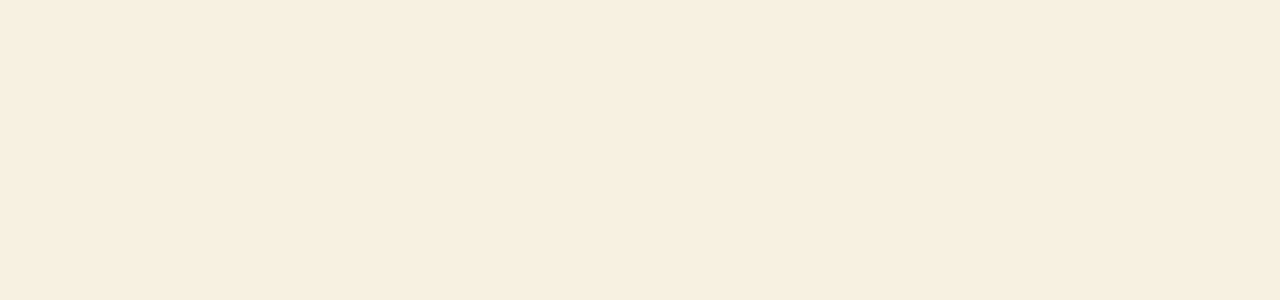
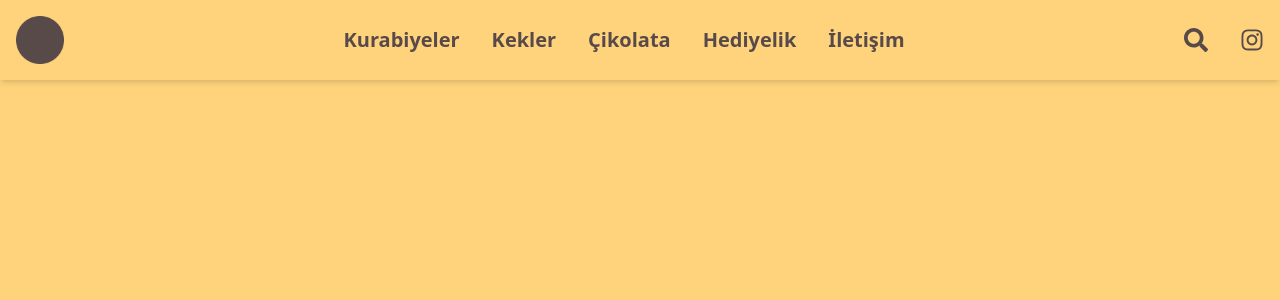
Before and after one commit to Arcadia-0/Kurabique, a React (Vite) app: page / in a window 1280 px wide. Shown: the top 300 px of the page. Built offline with nearby package versions, Linux system fonts and the light colour scheme.

Commit message:
some changes

```diff
--- a/package.json
+++ b/package.json
@@ -11,7 +11,8 @@
   },
   "dependencies": {
     "react": "^18.3.1",
-    "react-dom": "^18.3.1"
+    "react-dom": "^18.3.1",
+    "react-icons": "^5.4.0"
   },
   "devDependencies": {
     "@eslint/js": "^9.17.0",
--- a/src/App.css
+++ b/src/App.css
@@ -7,6 +7,6 @@ html {
 @tailwind utilities;
 
 body {
-  background-color: #F7F1E1;
+  background-color: #FFD37C;
 
 }
--- a/src/App.jsx
+++ b/src/App.jsx
@@ -1,10 +1,11 @@
 import './App.css'
+import Navbar from './components/Navbar/Navbar'
 
 function App() {
 
   return (
     <div>
-
+    <Navbar/>
     </div>
   )
 }
--- /dev/null
+++ b/src/components/Navbar/Navbar.jsx
@@ -0,0 +1,157 @@
+import { useState, useEffect, useRef } from "react";
+import logo from "../../assets/logo.png";
+import { FaArrowUp, FaBars, FaSearch, FaInstagram } from "react-icons/fa"; // Instagram ve Search ikonları
+
+export const Navbar = () => {
+  const [menuOpen, setMenuOpen] = useState(false);
+  const [showBackToTop, setShowBackToTop] = useState(false); // Back to top butonu için state
+  const [searchOpen, setSearchOpen] = useState(false); // Arama açılma durumu
+  const searchRef = useRef(null); // Arama kutusunun dışına tıklama kontrolü için ref
+
+  // Scroll eventini takip et
+  useEffect(() => {
+    const handleScroll = () => {
+      if (window.scrollY > 200) {
+        setShowBackToTop(true);
+      } else {
+        setShowBackToTop(false);
+      }
+    };
+
+    window.addEventListener("scroll", handleScroll);
+    return () => window.removeEventListener("scroll", handleScroll);
+  }, []);
+
+  // Arama kutusunun dışına tıklanırsa kapat
+  useEffect(() => {
+    const handleClickOutside = (event) => {
+      if (searchRef.current && !searchRef.current.contains(event.target)) {
+        setSearchOpen(false);
+      }
+    };
+    document.addEventListener("mousedown", handleClickOutside);
+    return () => document.removeEventListener("mousedown", handleClickOutside);
+  }, []);
+
+  const scrollToTop = () => {
+    window.scrollTo({
+      top: 0,
+      behavior: "smooth",
+    });
+  };
+
+  return (
+    <nav className="text-primary shadow-md fixed w-full top-0 left-0 z-50 ">
+      <div className="container mx-auto p-4 flex items-center justify-between relative">
+        {/* Logo */}
+        <img src={logo} alt="Logo" className="h-12" />
+
+        {/* Hamburger Button (Mobile) */}
+        <button
+          onClick={() => setMenuOpen(!menuOpen)}
+          className="lg:hidden text-3xl absolute right-4 top-4"
+        >
+          {menuOpen ? <FaBars className="transform rotate-45" /> : <FaBars />}
+        </button>
+
+        {/* Menü (Desktop ve Mobile) */}
+        <div
+          className={`${
+            menuOpen ? "block" : "hidden"
+          } lg:flex lg:space-x-8 lg:items-center w-full lg:w-auto mt-4 lg:mt-0 justify-center`}
+        >
+          <ul className="flex flex-col lg:flex-row lg:space-x-8 text-center lg:text-left">
+            <li>
+              <a
+                href="#cookies"
+                className="text-xl font-semibold hover:text-primary transition duration-300"
+              >
+                Kurabiyeler
+              </a>
+            </li>
+            <li>
+              <a
+                href="#cakes"
+                className="text-xl font-semibold hover:text-primary transition duration-300"
+              >
+                Kekler
+              </a>
+            </li>
+            <li>
+              <a
+                href="#chocolate"
+                className="text-xl font-semibold hover:text-primary transition duration-300"
+              >
+                Çikolata
+              </a>
+            </li>
+            <li>
+              <a
+                href="#gifts"
+                className="text-xl font-semibold hover:text-primary transition duration-300"
+              >
+                Hediyelik
+              </a>
+            </li>
+            <li>
+              <a
+                href="#contact"
+                className="text-xl font-semibold hover:text-primary transition duration-300"
+              >
+                İletişim
+              </a>
+            </li>
+          </ul>
+        </div>
+
+        <div className="flex items-center space-x-4 lg:space-x-8">
+          {/* Search Icon, show on both mobile and desktop */}
+          <button
+            onClick={() => setSearchOpen(!searchOpen)}
+            className="text-2xl text-primary hover:text-secondary transition duration-300 hidden lg:block"
+          >
+            <FaSearch />
+          </button>
+
+          {/* Arama kutusu */}
+          {searchOpen && (
+            <div
+              ref={searchRef}
+              className="absolute top-14 right-0 bg-white shadow-lg p-2 rounded-md w-64 lg:w-80"
+            >
+              <input
+                type="text"
+                placeholder="Ara..."
+                className="w-full p-2 border border-gray-300 rounded-md"
+              />
+            </div>
+          )}
+
+          {/* Instagram Icon, visible on mobile and desktop */}
+          <a
+            href="https://www.instagram.com"
+            target="_blank"
+            rel="noopener noreferrer"
+            className="text-2xl text-primary hover:text-secondary transition duration-300 hidden lg:block"
+          >
+            <FaInstagram />
+          </a>
+
+        </div>
+      </div>
+
+      {/* Back to Top Button */}
+      {showBackToTop && (
+        <button
+          onClick={scrollToTop}
+          className="fixed z-50 bottom-4 right-4 p-3 bg-primary text-black rounded-full shadow-lg hover:bg-secondary transition"
+          aria-label="Back to top"
+        >
+          <FaArrowUp size={24} />
+        </button>
+      )}
+    </nav>
+  );
+};
+
+export default Navbar;
--- a/tailwind.config.js
+++ b/tailwind.config.js
@@ -9,7 +9,7 @@ export default {
         sourceSans: ['"Source Sans Pro"', 'sans-serif'],
     },
     colors:{
-     primary:'#FFD700'
+     primary:'#594A4A'
     }
   },
   plugins: [],
```
Also changed, not shown: src/assets/logo.png (added), 1 other file (tests, documents, lock files or other folders).
